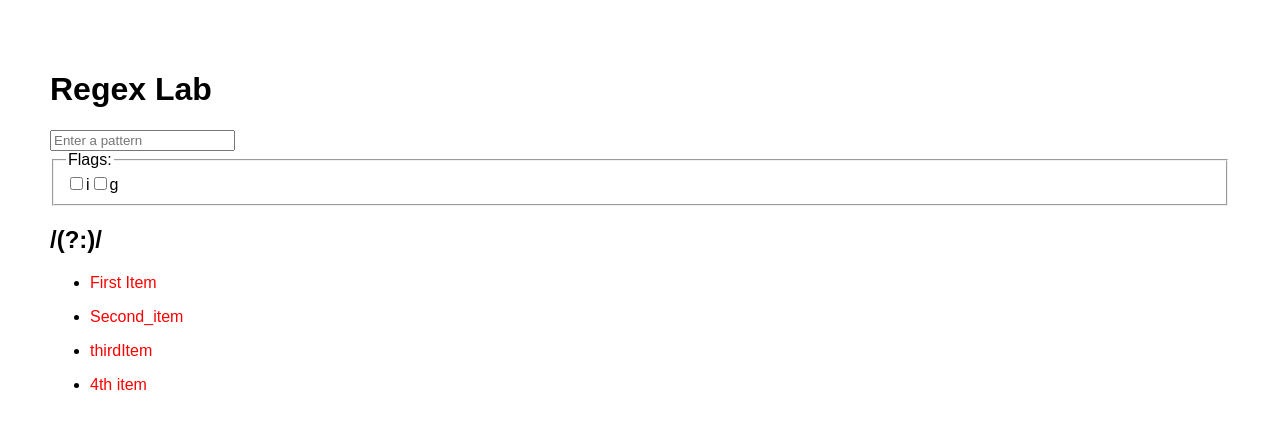
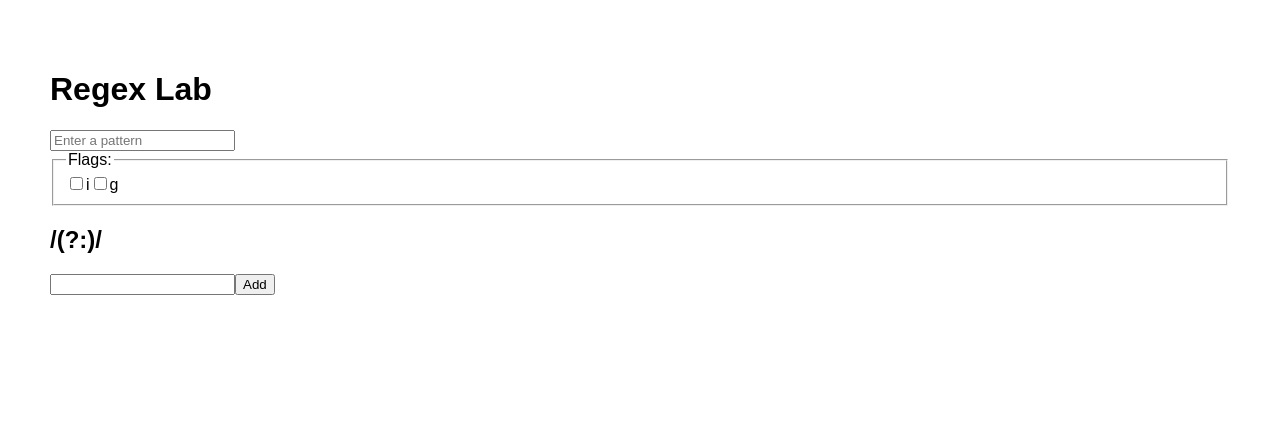
Before and after one commit to AemiliaTeam/regexdoesntsuck, a React (Create React App) app: page / in a window 1280 px wide. Shown: the top 428 px of the page. Built offline with nearby package versions, Linux system fonts and the light colour scheme.

Commit message:
Add ability to create a new string for testing

```diff
--- a/src/App.js
+++ b/src/App.js
@@ -2,6 +2,7 @@ import React, { Component } from 'react';
 import Header from './components/Header';
 import FormContainer from './components/FormContainer';
 import StringList from './components/StringList';
+import NewString from './components/NewString';
 
 import './App.css';
 
@@ -21,18 +22,32 @@ class App extends Component {
     this.state = {
       pattern: '',
       flags: [],
-      strings: initStrings,
+      strings: [], // For testing, make this initStrings instead of empty array
       error: false,
       regex: ''
     };
 
+    this.checkOneMatch = this.checkOneMatch.bind(this);
     this.checkMatches = this.checkMatches.bind(this);
     this.onPatternUpdate = this.onPatternUpdate.bind(this);
     this.onFlagUpdate = this.onFlagUpdate.bind(this);
+    this.onAddString = this.onAddString.bind(this);
   }
 
   componentDidMount() {
     this.checkMatches(this.state.pattern, this.state.flags);
+  }
+
+  checkOneMatch(string, regex) {
+    if (regex) {
+      return regex.test(string);
+    } else {
+      this.setState(() => {
+        return {
+          error: true
+        };
+      });
+    }
   }
 
   checkMatches(pattern, flags) {
@@ -118,6 +133,22 @@ class App extends Component {
     }
   }
 
+  onAddString(event) {
+    event.preventDefault();
+
+    const text = event.target.elements.string.value;
+    const string = {
+      text,
+      match: this.checkOneMatch(text, this.state.regex)
+    };
+
+    const newStrings = this.state.strings.concat([string]);
+
+    this.setState({
+      strings: newStrings
+    });
+  }
+
   render() {
     return (
       <div>
@@ -133,6 +164,7 @@ class App extends Component {
             : 'Invalid Regular Expression'}
         </h2>
         <StringList items={this.state.strings} pattern={this.state.pattern} />
+        <NewString onAddString={this.onAddString} regex={this.state.regex} />
       </div>
     );
   }
--- /dev/null
+++ b/src/components/NewString.js
@@ -0,0 +1,13 @@
+import React from 'react';
+
+const NewString = props => {
+  let e;
+  return (
+    <form onSubmit={props.onAddString}>
+      <input type="text" name="string" />
+      <button>Add</button>
+    </form>
+  );
+};
+
+export default NewString;
```
